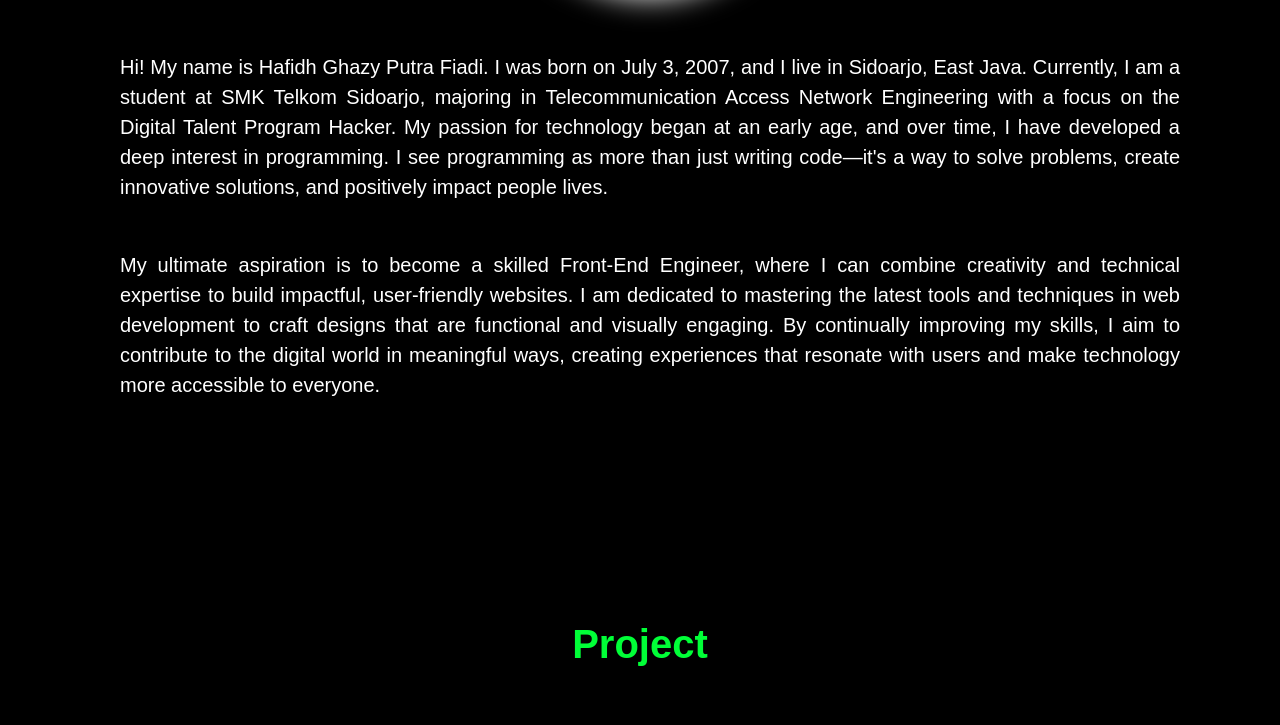
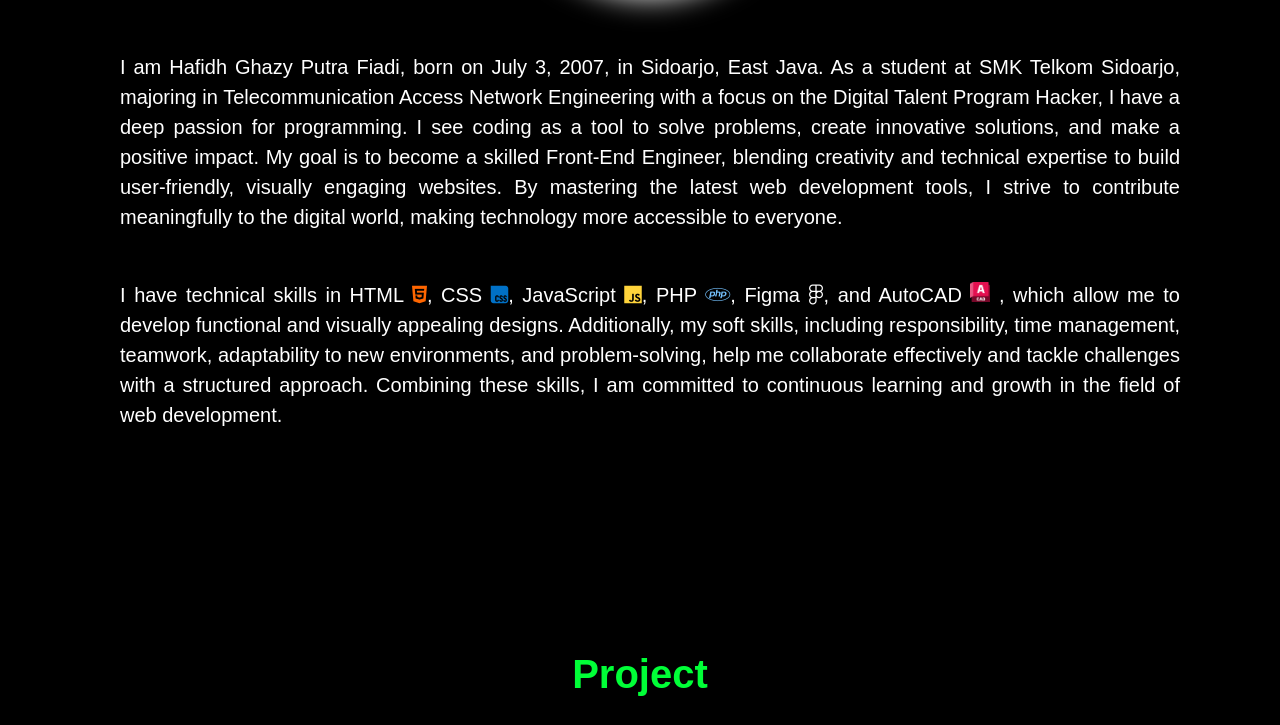
Before and after one commit to Putrasz/Personal-Web, a plain HTML site: page index.html in a window 1280 px wide. Shown: the part 1295-2020 px from the top of the page. Drawn offline with nearby package versions, Linux system fonts and the light colour scheme.

Commit message:
change on About section, add linkedin to Contact section

```diff
--- a/index.html
+++ b/index.html
@@ -54,7 +54,7 @@
         class="home-text animate__animated animate__fadeInUp animate__delay-1s"
       >
         <h1>Hello !</h1>
-        <p>I am <span>Junior Frontend Engineer</span></p>
+        <p>I am <span>Junior Front End Engineer</span></p>
       </div>
     </div>
     <!-- Home end -->
@@ -72,24 +72,31 @@
           <img src="image/Bali.png" alt="Hafidh's Photo" class="about-image" />
         </div>
         <p data-aos="fade-up" data-aos-duration="1000" data-aos-delay="10">
-          Hi! My name is Hafidh Ghazy Putra Fiadi. I was born on July 3, 2007,
-          and I live in Sidoarjo, East Java. Currently, I am a student at SMK
-          Telkom Sidoarjo, majoring in Telecommunication Access Network
-          Engineering with a focus on the Digital Talent Program Hacker. My
-          passion for technology began at an early age, and over time, I have
-          developed a deep interest in programming. I see programming as more
-          than just writing code—it's a way to solve problems, create innovative
-          solutions, and positively impact people lives.
+          I am Hafidh Ghazy Putra Fiadi, born on July 3, 2007, in Sidoarjo, East
+          Java. As a student at SMK Telkom Sidoarjo, majoring in
+          Telecommunication Access Network Engineering with a focus on the
+          Digital Talent Program Hacker, I have a deep passion for programming.
+          I see coding as a tool to solve problems, create innovative solutions,
+          and make a positive impact. My goal is to become a skilled Front-End
+          Engineer, blending creativity and technical expertise to build
+          user-friendly, visually engaging websites. By mastering the latest web
+          development tools, I strive to contribute meaningfully to the digital
+          world, making technology more accessible to everyone.
         </p>
         <p data-aos="fade-up" data-aos-duration="1000" data-aos-delay="10">
-          My ultimate aspiration is to become a skilled Front-End Engineer,
-          where I can combine creativity and technical expertise to build
-          impactful, user-friendly websites. I am dedicated to mastering the
-          latest tools and techniques in web development to craft designs that
-          are functional and visually engaging. By continually improving my
-          skills, I aim to contribute to the digital world in meaningful ways,
-          creating experiences that resonate with users and make technology more
-          accessible to everyone.
+          I have technical skills in HTML
+          <i class="fa-brands fa-html5" style="color: #ff6600"></i>, CSS
+          <i class="fa-brands fa-css" style="color: #0071c7"></i>, JavaScript
+          <i class="fa-brands fa-js" style="color: #ffd43b"></i>, PHP
+          <i class="fa-brands fa-php" style="color: #74c0fc"></i>, Figma
+          <i class="fa-brands fa-figma" style="color: #ffffff"></i>, and AutoCAD
+          <img src="image/autocad.png" width="20" height="20" />
+          , which allow me to develop functional and visually appealing designs.
+          Additionally, my soft skills, including responsibility, time
+          management, teamwork, adaptability to new environments, and
+          problem-solving, help me collaborate effectively and tackle challenges
+          with a structured approach. Combining these skills, I am committed to
+          continuous learning and growth in the field of web development.
         </p>
       </div>
     </div>
@@ -230,11 +237,14 @@
     <section id="contact" class="contact">
       <h1>Contact</h1>
       <div class="logo-container">
+        <a href="https://www.instagram.com/putraaajw/"
+          ><i class="fa-brands fa-square-instagram" id="ig"></i
+        ></a>
         <a href="https://wa.me/6281332412423"
           ><i class="fa-brands fa-whatsapp" id="wa"></i
         ></a>
-        <a href="https://www.instagram.com/putraaajw/"
-          ><i class="fa-brands fa-square-instagram" id="ig"></i
+        <a href="https://www.linkedin.com/in/hafidh-ghazy-putra-fiadi"
+          ><i class="fa-brands fa-linkedin" id="linkedin"></i
         ></a>
         <a href="https://t.me/PutraaaJW"
           ><i class="fa-brands fa-telegram" id="tele"></i
@@ -249,5 +259,3 @@
     </script>
   </body>
 </html>
-
-<!-- <a href=""><i class="fa-brands fa-linkedin" id="linkedin"></i></a> -->
--- a/style/style.css
+++ b/style/style.css
@@ -351,7 +351,6 @@ header {
 
 .logo-container a:hover {
   color: #ffffff;
-  transform: scale(1.15);
   transition: 0.3s ease-in-out;
 }
 
```
Also changed, not shown: image/autocad.png (added).
